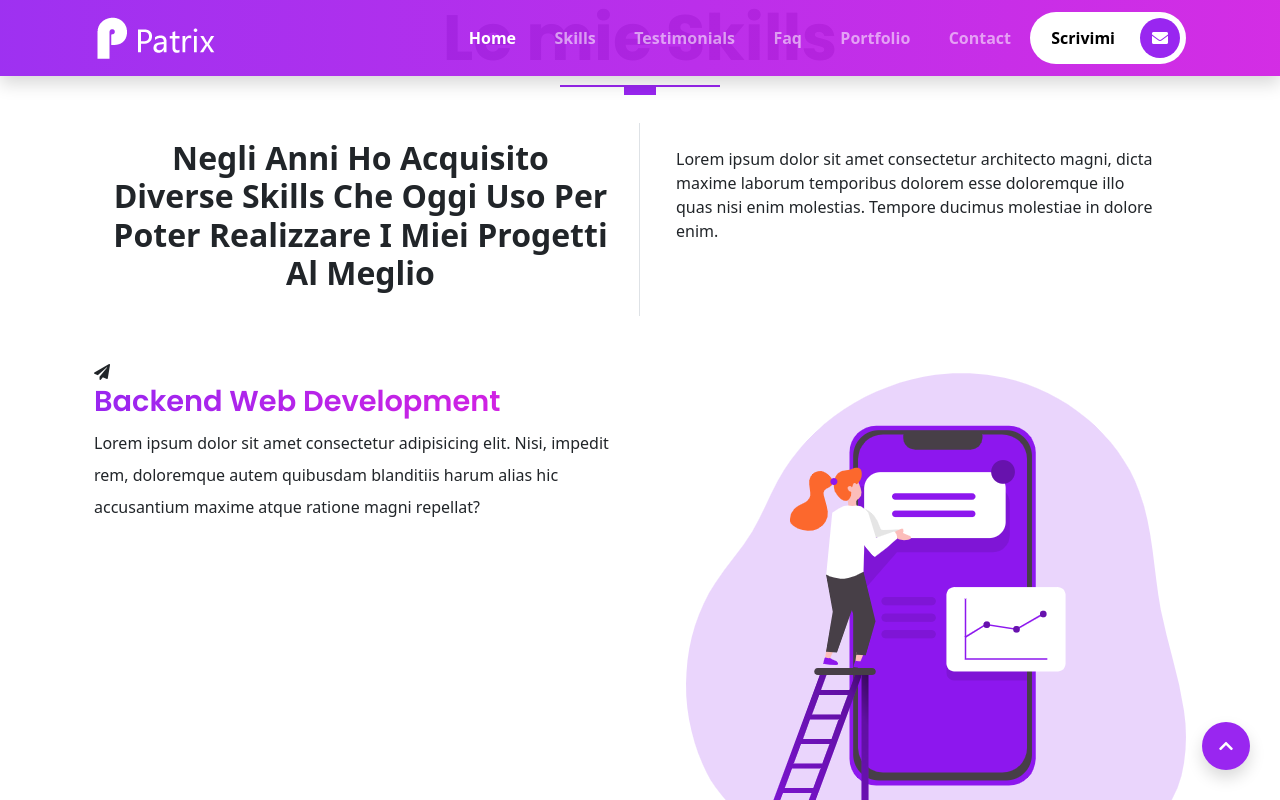
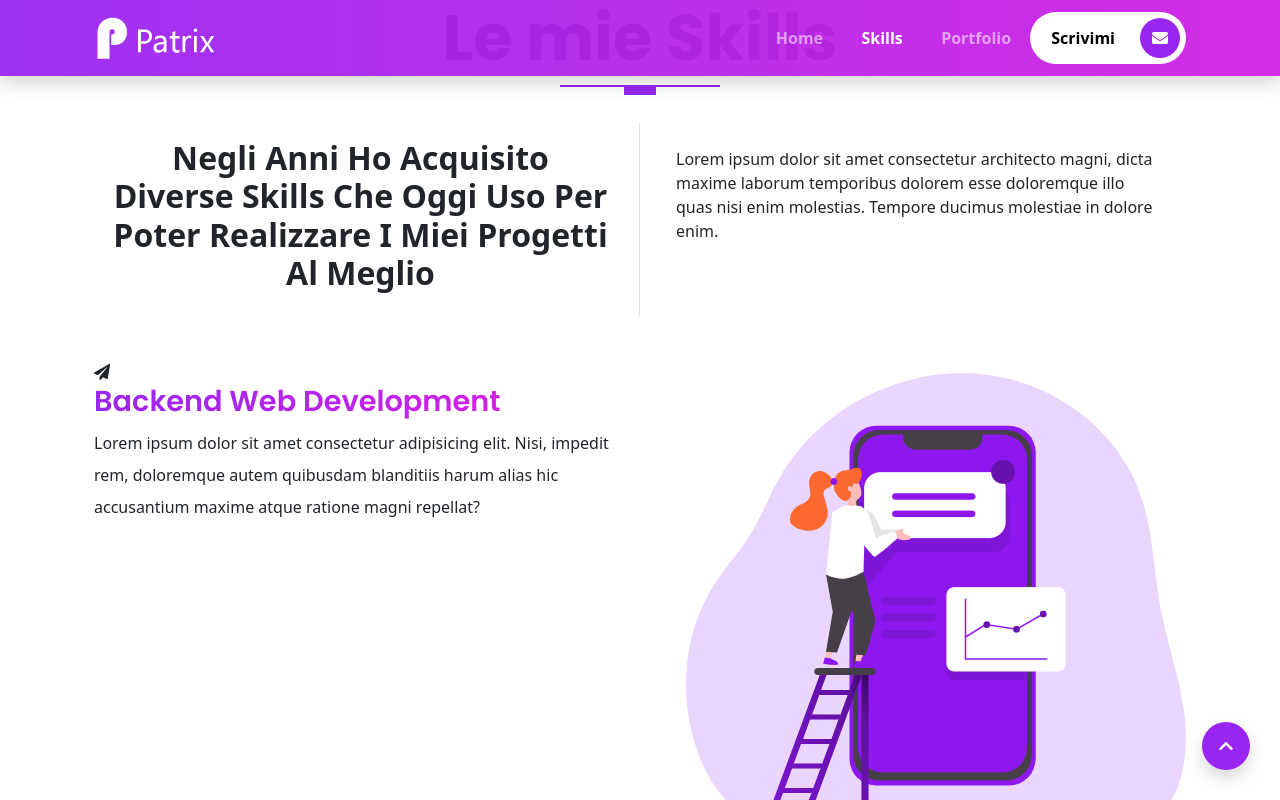
Before and after one commit to Senku05/my-portfolio, a website: page index.html in a window 1280 px wide. Both pictures are taken after a click on the link "Skills". Shown: the part 944-1744 px from the top of the page. Drawn offline with nearby package versions, Linux system fonts and the light colour scheme; files that its build step writes are made by us from their sources; files whose address does not match are found by name.

Commit message:
Update index.html

```diff
--- a/index.html
+++ b/index.html
@@ -31,11 +31,7 @@
         <ul class="navbar-nav">
           <li class="nav-item"><a class="nav-link active" aria-current="page" href="index.html">Home</a></li>
           <li class="nav-item"><a class="nav-link" href="#skills">Skills</a></li>
-          <li class="nav-item"><a class="nav-link" href="#testimonials">Testimonials</a></li>
-          <li class="nav-item"><a class="nav-link" href="#faq">faq</a></li>
           <li class="nav-item"><a class="nav-link" href="#portfolio">portfolio</a></li>
-          <li class="nav-item"><a class="nav-link" href="#contact">contact</a>
-          </li>
         </ul>
         <a class="getInTouch" href="mailto:emanuelebonetti26@gmail.com">
           <button type="button" class="rounded-pill btn-rounded">Scrivimi
@@ -45,6 +41,22 @@
       </div>
     </div>
   </nav>
+
+  <script>
+    // Ottieni tutti gli elementi del menu
+    const menuItems = document.querySelectorAll('.navbar-nav .nav-link');
+
+    // Aggiungi l'evento di click a ciascun elemento del menu
+    menuItems.forEach(item => {
+      item.addEventListener('click', function() {
+        // Rimuovi la classe "active" da tutti gli elementi del menu
+        menuItems.forEach(item => item.classList.remove('active'));
+
+        // Aggiungi la classe "active" all'elemento cliccato
+        this.classList.add('active');
+      });
+    });
+  </script>
 
 <!-- /////////////////////////////////////////////////////////////////////////////////////////////////
                             START SECTION 2 - THE INTRO SECTION
```
